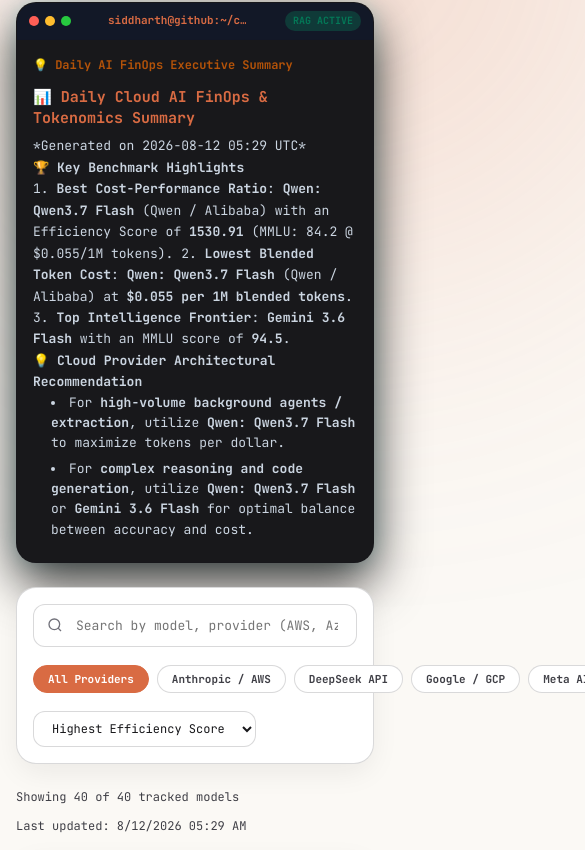
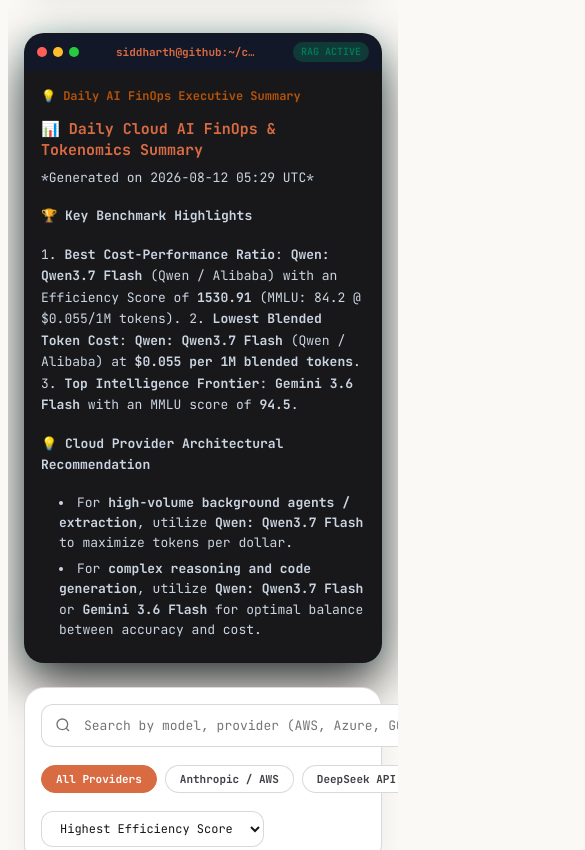
Before and after one commit to siddharthsbhadauria/cloud-finops-rag, a plain HTML site: page index.html in a window 390 px wide. Shown: the part 775-1625 px from the top of the page, 585 px wide, since content can reach past the window. Drawn offline with Linux system fonts and the light colour scheme.

Commit message:
fix: eliminate horizontal page overflow by locking document root and suppressing absolute ambient glow elements on mobile

```diff
--- a/style.css
+++ b/style.css
@@ -97,7 +97,12 @@
 /* --------------------------------------------------------------------------
    2. Reset & Core Setup
    -------------------------------------------------------------------------- */
-* { margin: 0; padding: 0; box-sizing: border-box; }
+html, body {
+  width: 100%;
+  max-width: 100vw;
+  overflow-x: hidden !important;
+  position: relative;
+}
 
 body {
   font-family: var(--font-sans);
@@ -107,6 +112,15 @@
   min-height: 100vh;
   transition: background-color 0.3s ease, color 0.3s ease;
   -webkit-font-smoothing: antialiased;
+}
+
+img, svg, video, canvas, table, iframe, pre, code, input, select, textarea, button {
+  max-width: 100%;
+}
+
+p, h1, h2, h3, h4, h5, h6, span, a, li, td, th {
+  overflow-wrap: break-word;
+  word-break: break-word;
 }
 
 .container {
@@ -123,10 +137,17 @@
   pointer-events: none;
   z-index: 0;
   opacity: 0.22;
+  max-width: 100vw;
+  overflow: hidden;
 }
 
 .glow-purple { top: -100px; right: 10%; width: 600px; height: 600px; background: var(--accent-pink); }
 .glow-cyan { top: 400px; left: 5%; width: 650px; height: 650px; background: var(--accent-cyan); }
+
+@media (max-width: 768px) {
+  .glow-bg { display: none !important; }
+}
+
 
 /* --------------------------------------------------------------------------
    3. Navbar Header
```
